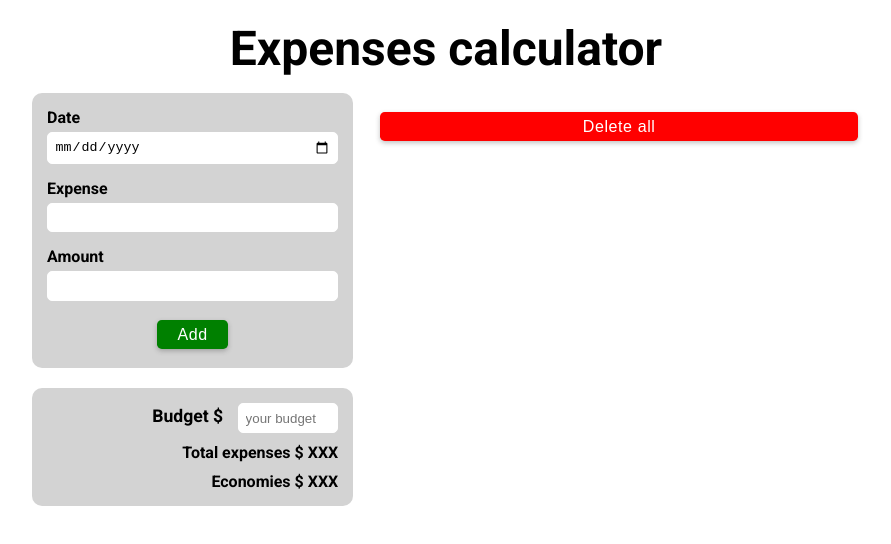
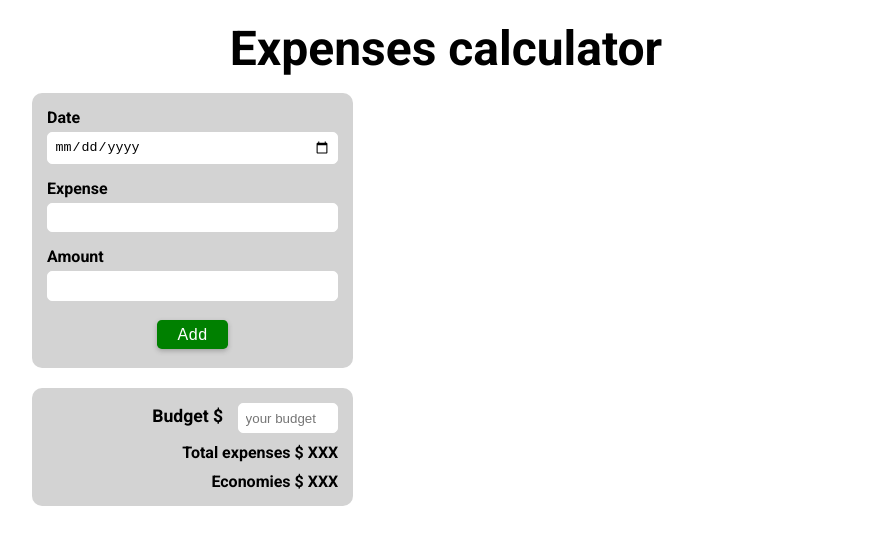
Before and after one commit to jakubchmielewsky/Expenses-calculator, a React (Create React App) app: page / in a window 1280 px wide. Shown: the top 544 px of the page, without its empty margins (194-1085 px from the left). Built offline with nearby package versions, Linux system fonts and the light colour scheme.

Commit message:
add handler for delete all

```diff
--- a/src/components/ExpenseItem/ExpenseItem.jsx
+++ b/src/components/ExpenseItem/ExpenseItem.jsx
@@ -1,14 +1,14 @@
-import React from "react";
+import React,{ useContext } from "react";
 
 //style
 import { ExpenseItemContainer } from "./ExpenseItem.style";
 
 //components
 import Button from "../Shared/Button";
-import { useContext } from "react";
 
 //context
 import { ExpenseContext } from "../../context/ExpenseContext";
+
 
 export default function ExpenseItem({expense}){
     const {removeExpense}=useContext(ExpenseContext);
--- a/src/components/ExpensesList/ExpensesList.jsx
+++ b/src/components/ExpensesList/ExpensesList.jsx
@@ -11,11 +11,15 @@ import { ExpensesListContainer } from "./ExpensesList.style";
 import Button from "../Shared/Button";
 
 export default function ExpensesList() {
-    const {expenses}= useContext(ExpenseContext);
+    const {expenses,setExpenses}= useContext(ExpenseContext);
 
     useEffect(()=>{
         localStorage.setItem("expenses",JSON.stringify(expenses));
     },[expenses]);
+
+    const handleDeleteAll=()=>{
+        setExpenses([]);
+    };
 
 
 
@@ -30,7 +34,7 @@ export default function ExpensesList() {
 
 
             </ul>
-            <Button className="deleteAll" text="Delete all" style={{backgroundColor: 'red'}}/>
+            {expenses.length>0 && <Button className="deleteAll" text="Delete all" style={{backgroundColor: 'red'}} onClick={handleDeleteAll}/>}
         </ExpensesListContainer>
     )
 }
--- a/src/context/ExpenseContext.jsx
+++ b/src/context/ExpenseContext.jsx
@@ -16,7 +16,7 @@ export const ExpenseProvider = ({children}) =>{
     };
 
     return(
-        <ExpenseContext.Provider value={{expenses, addExpense, removeExpense}}>
+        <ExpenseContext.Provider value={{expenses, addExpense, removeExpense, setExpenses}}>
             {children}
         </ExpenseContext.Provider>
     );
```
